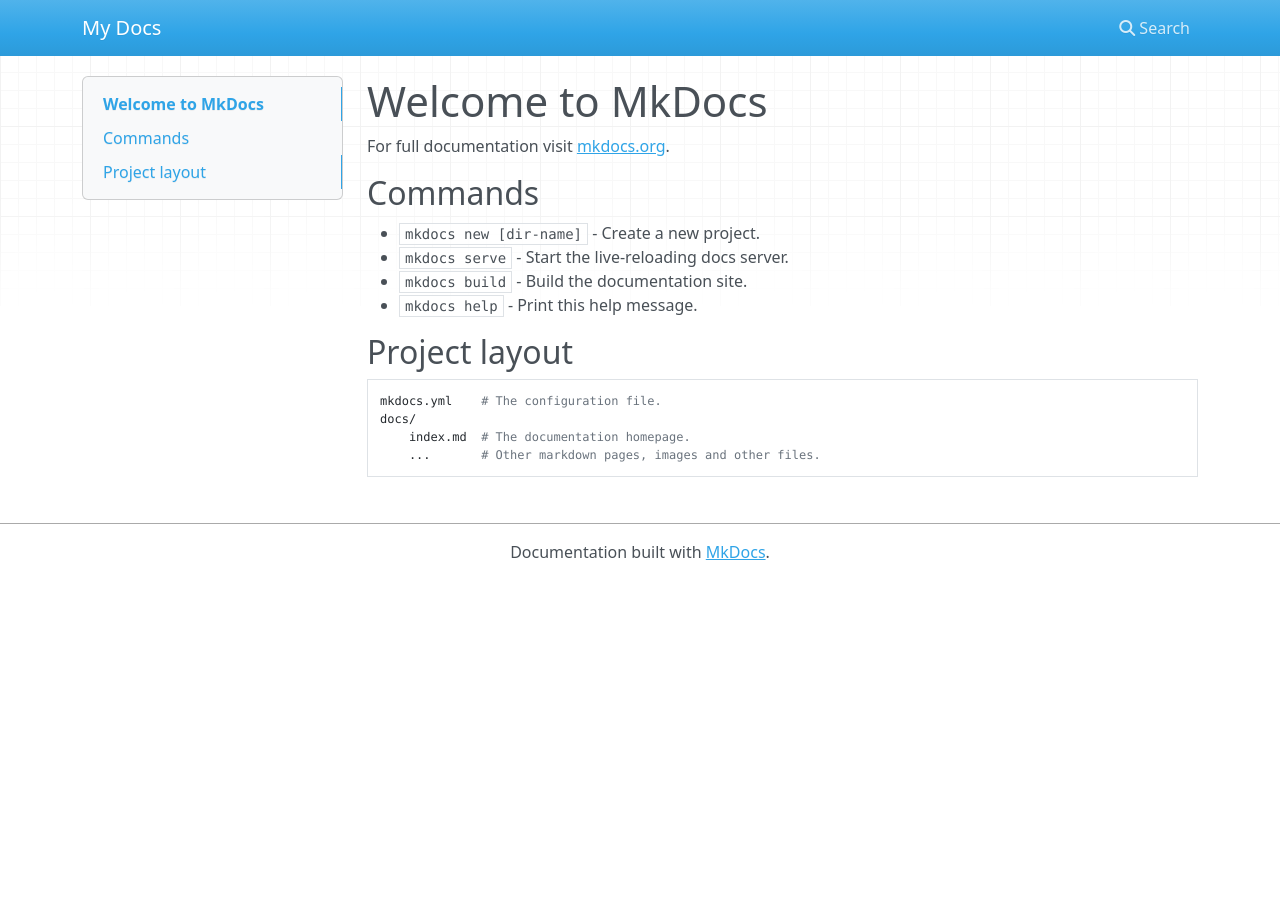
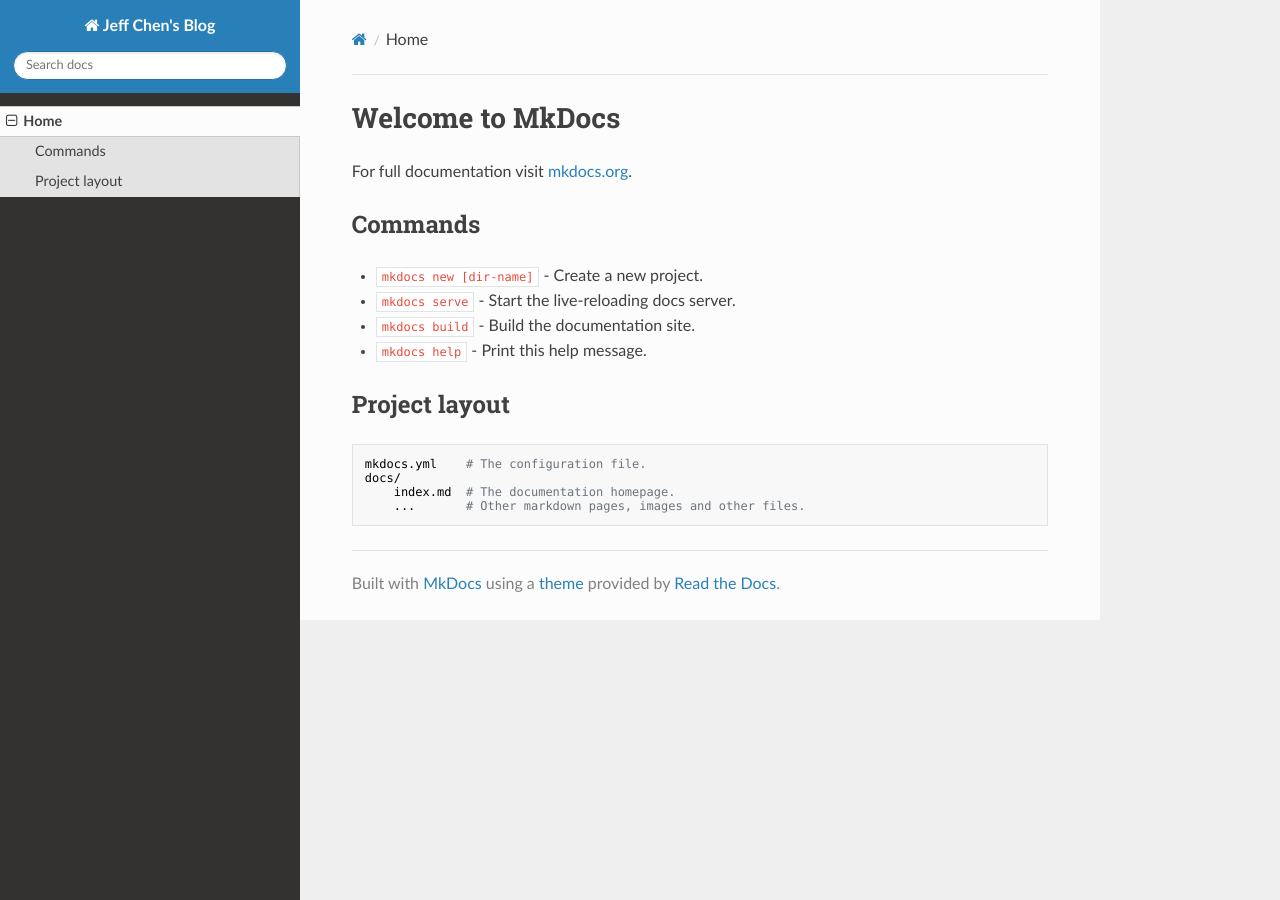
Before and after one commit to jeffchen81/jeffchen.github.io, an MkDocs documentation site: the page built from docs/index.md, in a window 1280 px wide. Built offline with MkDocs 1.6.1, drawn with Linux system fonts in a browser that asks for light colours; nearby versions of some CDN libraries; old or Windows-style settings are respelled for this version of MkDocs.

Commit message:
mkdocs build

```diff
--- a/mkdocs.yml
+++ b/mkdocs.yml
@@ -1 +1,6 @@
-site_name: My Docs
+site_name: Jeff Chen's Blog
+
+pages:
+    - Home: index.md
+
+theme: readthedocs
```
